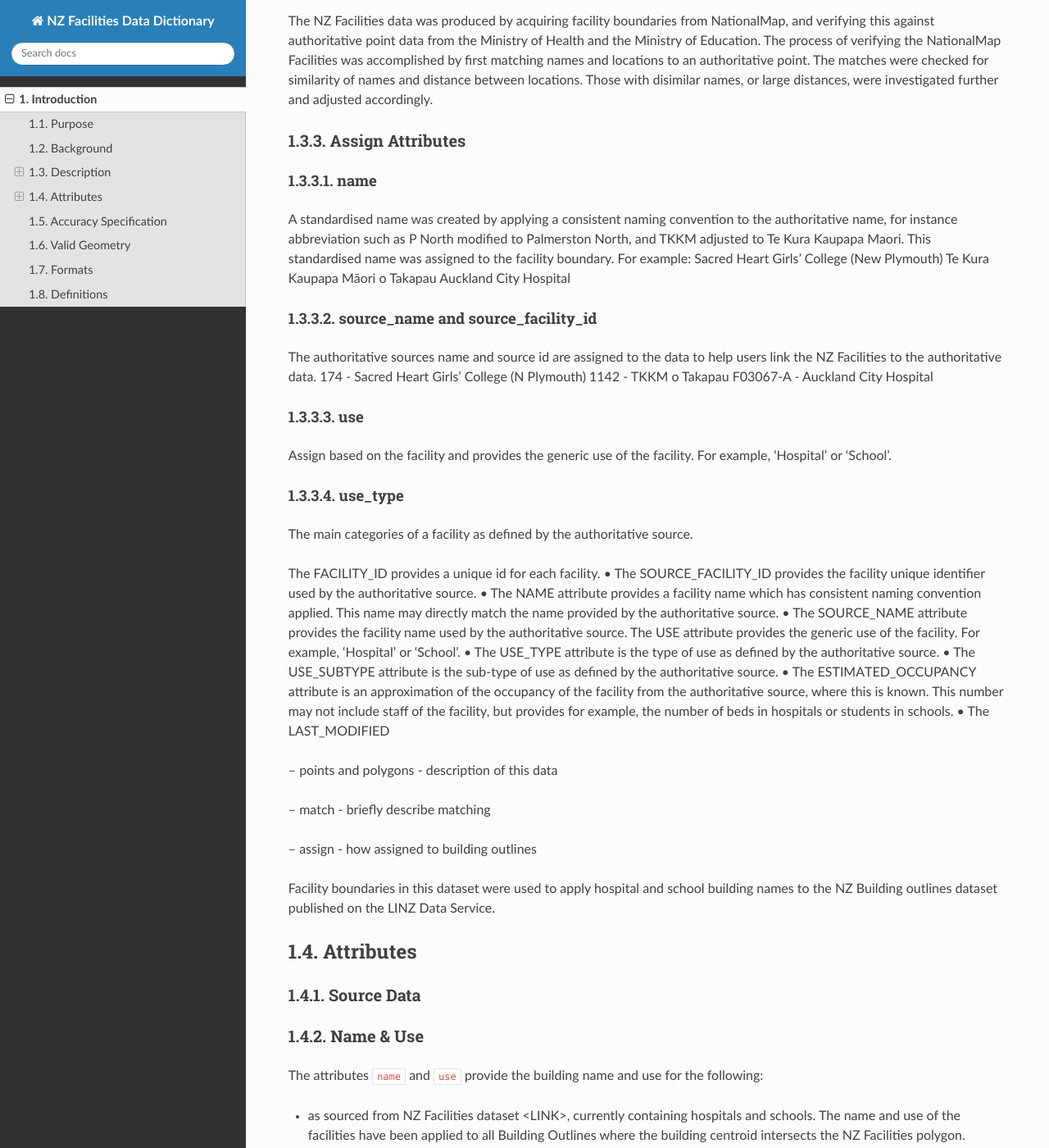
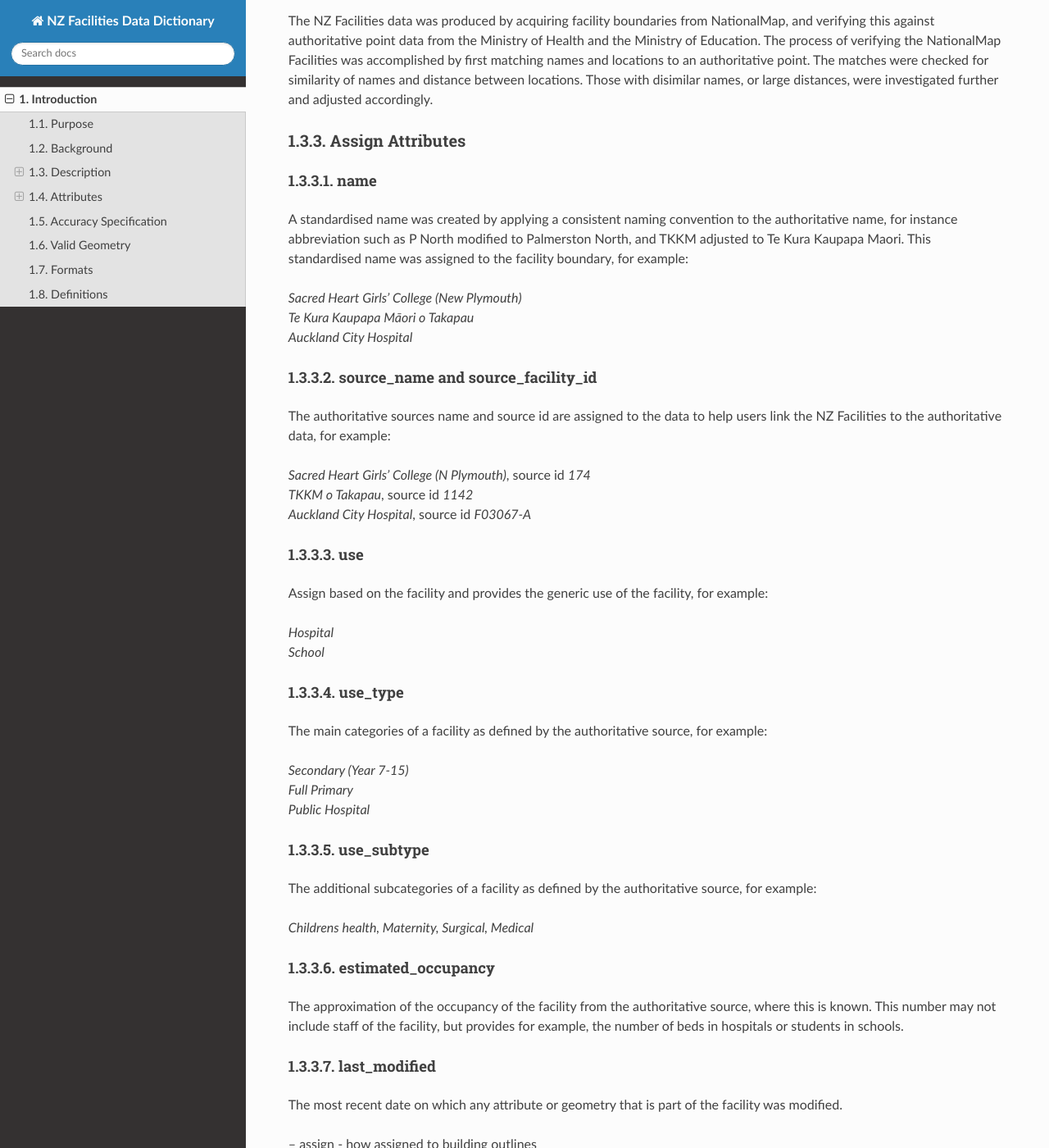
Before and after one commit to linz/nz-facilities, a Sphinx documentation site: the page built from db/docs/source/introduction.rst, in a window 1280 px wide and 1400 px high, scrolled down 3578 px. Shown: the whole window at 82% size. Built offline with Sphinx 7.4.7 and the Read the Docs theme 2.0.0, drawn with Linux system fonts in a browser that asks for light colours; pages that are not in the unit, such as notebooks, are missing from menus; some of the changed text lies outside the part shown.

Commit message:
feat: updated attribute descriptions

```diff
--- a/db/docs/source/introduction.rst
+++ b/db/docs/source/introduction.rst
@@ -22,18 +22,13 @@ The NZ Facility data described below represents boundaries of facilities, curren
 
 Description
 ---------------------------
---what is a facility
--- what is a facility polygon/ boundary
-A facility represents a particular activity, for example a school or hospital campus.
-A facility boundary represents the extent of the land being as it appears to be currently used by a facility.
 
-NZ Facilities contains data sourced from [NationalMap](https://www.nationalmap.co.nz/), [Ministry of Education](https://www.educationcounts.govt.nz/) and [Ministry of Health](https://www.health.govt.nz/) licensed for reuse under [CC BY 4.0](https://creativecommons.org/licenses/by/4.0/).
+| A facility represents a particular activity such as a hospital or school. A facility boundary represents the 2D extent of the land which appears to be used by a facility.
+| A facility boundary can be different to corresponding cadastral parcel polygons because a facility can span across multiple parcels or be located in only part of a parcel. For example, a parcel owned by the crown can include multiple schools and other facilities such as parks and reserves.
+
+NZ Facilities contains data sourced from `NationalMap <https://www.nationalmap.co.nz>`_, `Ministry of Education <https://www.educationcounts.govt.nz>`_ and `Ministry of Health <https://www.health.govt.nz>`_ licensed for reuse under `CC BY 4.0 <https://creativecommons.org/licenses/by/4.0/>`_.
 
 The NZ Facilities data was produced by acquiring facility boundaries from NationalMap, and matching and verifying this against authoritative data from the Ministry of Health and the Ministry of Education. Finally the facility boundaries were used to assign name and use to NZ Building Outlines.
-
-authoritative point data of facility locations, as well as bo
--- diagram overview
--- diragram
 
 .. figure:: _static/facilities_diagram.png
    :scale: 100 %
@@ -43,7 +38,7 @@ authoritative point data of facility locations, as well as bo
 
 Source Data
 ***************************
-The source data for the NZ Facilities dataset comes from `NationalMap <https://www.nationalmap.co.nz>`_ Facility Boundaries, as well as `Ministry of Education <https://www.educationcounts.govt.nz`_ and `Ministry of Health <https://www.health.govt.nz`_ Authoritative points.
+The source data for the NZ Facilities dataset comes from `NationalMap <https://www.nationalmap.co.nz>`_ Facility Boundaries, as well as `Ministry of Education <https://www.educationcounts.govt.nz>`_ and `Ministry of Health <https://www.health.govt.nz>`_ Authoritative points.
 
 
 Verifying Facilities
@@ -55,41 +50,51 @@ Assign Attributes
 ***************************
 name
 ^^^^^^^^^^^^^^^^^^^^^^^^^^^
-A standardised name was created by applying a consistent naming convention to the authoritative name, for instance abbreviation such as P North modified to Palmerston North, and TKKM adjusted to Te Kura Kaupapa Maori. This standardised name was assigned to the facility boundary.
-For example:
-Sacred Heart Girls' College (New Plymouth)
-Te Kura Kaupapa Māori o Takapau
-Auckland City Hospital
+A standardised name was created by applying a consistent naming convention to the authoritative name, for instance abbreviation such as P North modified to Palmerston North, and TKKM adjusted to Te Kura Kaupapa Maori. This standardised name was assigned to the facility boundary, for example:
+
+| *Sacred Heart Girls' College (New Plymouth)*
+| *Te Kura Kaupapa Māori o Takapau*
+| *Auckland City Hospital*
 
 source_name and source_facility_id
 ^^^^^^^^^^^^^^^^^^^^^^^^^^^
-The authoritative sources name and source id are assigned to the data to help users link the NZ Facilities to the authoritative data.
-174 - Sacred Heart Girls' College (N Plymouth)
-1142 - TKKM o Takapau
-F03067-A - Auckland City Hospital
+The authoritative sources name and source id are assigned to the data to help users link the NZ Facilities to the authoritative data, for example:
+
+| *Sacred Heart Girls' College (N Plymouth)*, source id *174*
+| *TKKM o Takapau*, source id *1142*
+| *Auckland City Hospital*, source id *F03067-A*
 
 use
 ^^^^^^^^^^^^^^^^^^^^^^^^^^^
-Assign based on the facility and provides the generic use of the facility. For example, 'Hospital' or 'School'.
+Assign based on the facility and provides the generic use of the facility, for example:
+
+| *Hospital*
+| *School*
 
 use_type
 ^^^^^^^^^^^^^^^^^^^^^^^^^^^
-The main categories of a facility as defined by the authoritative source.
+The main categories of a facility as defined by the authoritative source, for example:
 
-The FACILITY_ID provides a unique id for each facility.
-• The SOURCE_FACILITY_ID provides the facility unique identifier used by the authoritative source.
-• The NAME attribute provides a facility name which has consistent naming convention applied. This name may directly match the name provided by the authoritative source.
-• The SOURCE_NAME attribute provides the facility name used by the authoritative source.
-The USE attribute provides the generic use of the facility. For example, 'Hospital' or 'School'.
-• The USE_TYPE attribute is the type of use as defined by the authoritative source.
-• The USE_SUBTYPE attribute is the sub-type of use as defined by the authoritative source.
-• The ESTIMATED_OCCUPANCY attribute is an approximation of the occupancy of the facility from the authoritative source, where this is known. This number may not include staff of the facility, but provides for example, the number of beds in hospitals or students in schools.
-• The LAST_MODIFIED
+| *Secondary (Year 7-15)*
+| *Full Primary*
+| *Public Hospital*
+
+use_subtype
+^^^^^^^^^^^^^^^^^^^^^^^^^^^
+The additional subcategories of a facility as defined by the authoritative source, for example:
+
+*Childrens health, Maternity, Surgical, Medical*
+
+estimated_occupancy
+^^^^^^^^^^^^^^^^^^^^^^^^^^^
+The approximation of the occupancy of the facility from the authoritative source, where this is known. This number may not include staff of the facility, but provides for example, the number of beds in hospitals or students in schools.
+
+last_modified
+^^^^^^^^^^^^^^^^^^^^^^^^^^^
+The most recent date on which any attribute or geometry that is part of the facility was modified.
 
 
--- points and polygons - description of this data
 
--- match - briefly describe matching
 
 -- assign - how assigned to building outlines
 
```
